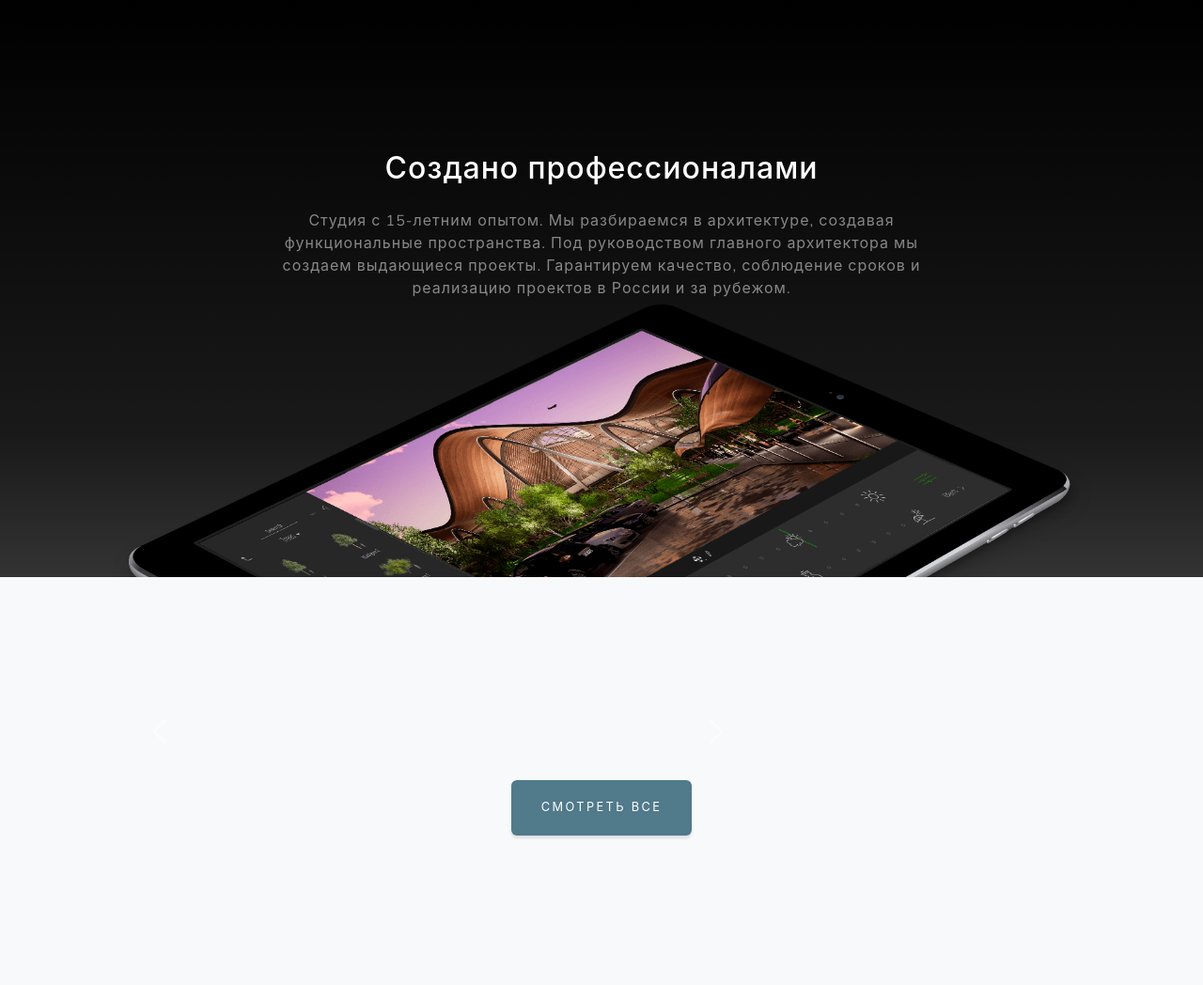
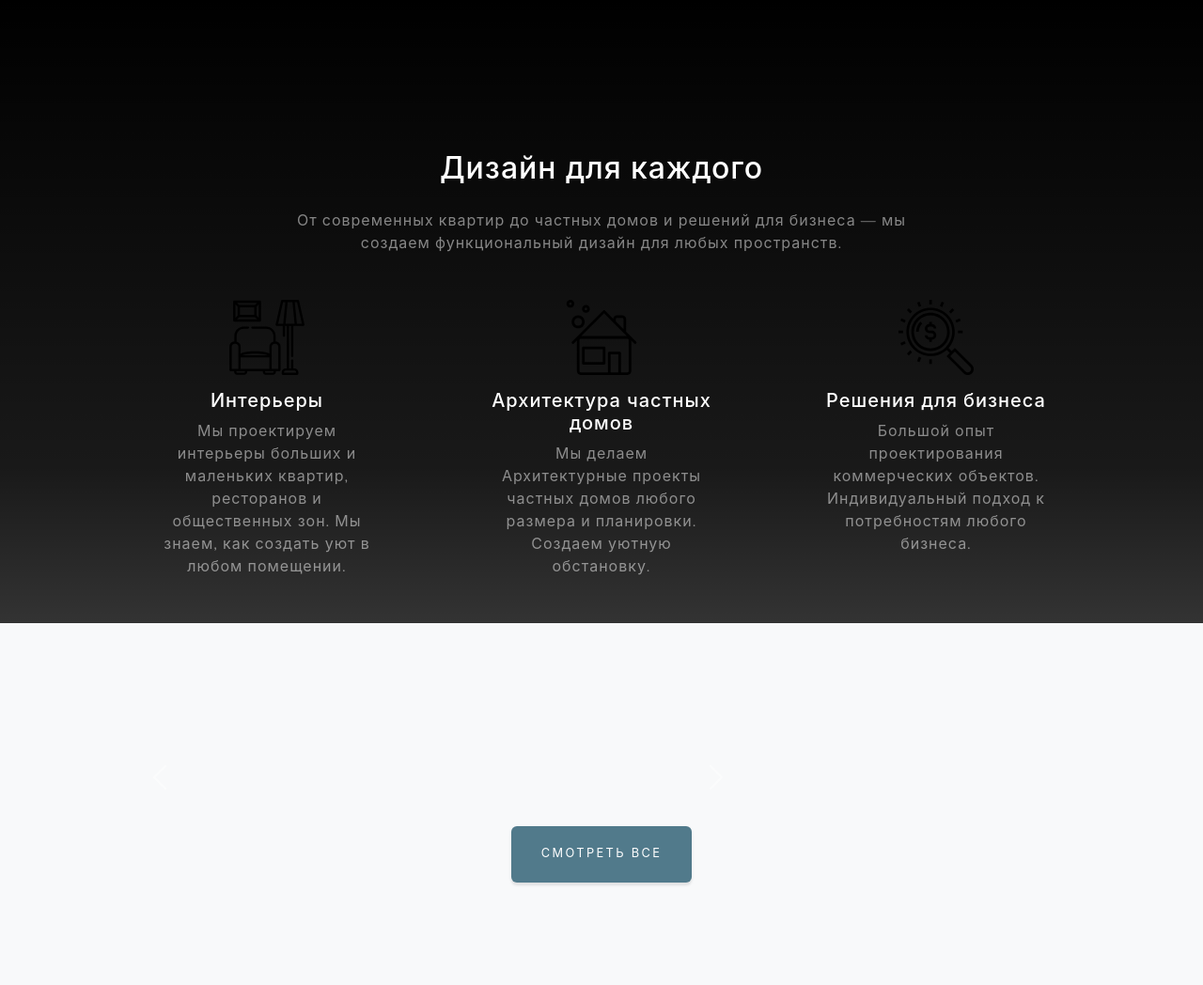
Before and after one commit to kosdmit/Sunrise_project, a Django app: page / in a window 1280 px wide. Shown: the part 799-1847 px from the top of the page at 94% size. Run offline with Django 4.2, Linux system fonts and the light colour scheme; data that the repository does not hold is empty; parts of the project's set-up code (start-up, migrations or seed data) failed here and were passed over; some libraries are stand-ins or nearby versions.

Commit message:
Updated about section on the main page

```diff
--- a/templates/sections/about__index.html
+++ b/templates/sections/about__index.html
@@ -1,16 +1,47 @@
-{% extends 'sections/about.html' %}
 {% load static %}
 
-{% block title %}Создано профессионалами{% endblock %}
-
-{% block description %}
-    Студия с 15-летним опытом.
-  Мы разбираемся в архитектуре, создавая функциональные пространства.
-  Под руководством главного архитектора мы создаем выдающиеся проекты.
-  Гарантируем качество, соблюдение сроков и реализацию проектов
-  в России и за рубежом.
-{% endblock %}
-
-{% block image %}
-  <img class="img-fluid" src="{% static 'img/bg_images/ipad.min.png' %}" alt="..."/>
-{% endblock %}
+<section id="about" class="about-section text-center">
+  <div class="container px-4 px-lg-5">
+    <div class="row gx-4 gx-lg-5 justify-content-center">
+      <div class="col-lg-8">
+        <h2 class="text-white mb-4">Дизайн для каждого</h2>
+        <div class="text-white-50">
+          От современных квартир до частных домов и решений для бизнеса —
+          мы создаем функциональный дизайн для любых пространств.
+        </div>
+      </div>
+    </div>
+    <div class="row">
+      <div class="item col-12 col-lg-4">
+        <div class="item-inner text-center p-3 p-lg-5">
+          <img class="mb-3" width="80" height="80" src="{% static 'icons/interior.svg' %}" alt="">
+          <h5 class="text-white">Интерьеры</h5>
+          <div class="text-white-50">
+            Мы проектируем интерьеры больших и маленьких квартир,
+            ресторанов и общественных зон.
+            Мы знаем, как создать уют в любом помещении.
+          </div>
+        </div><!--//item-inner-->
+      </div><!--//item-->
+      <div class="item col-12 col-lg-4">
+        <div class="item-inner text-center p-3 p-lg-5">
+          <img class="mb-3" width="80" height="80" src="{% static 'icons/house.svg' %}" alt="">
+          <h5 class="text-white">Архитектура частных домов</h5>
+          <div class="text-white-50">
+            Мы делаем Архитектурные проекты частных домов любого размера и планировки.
+            Создаем уютную обстановку.
+          </div>
+        </div><!--//item-inner-->
+      </div><!--//item-->
+      <div class="item col-12 col-lg-4">
+        <div class="item-inner text-center p-3 p-lg-5">
+          <img class="mb-3" width="80" height="80" src="{% static 'icons/dollar.svg' %}" alt="">
+          <h5 class="text-white">Решения для бизнеса</h5>
+          <div class="text-white-50">
+            Большой опыт проектирования коммерческих объектов. Индивидуальный подход к потребностям любого бизнеса.
+          </div>
+        </div><!--//item-inner-->
+      </div><!--//item-->
+    </div>
+  </div>
+</section>
```
Also changed, not shown: static_files/icons/dollar.svg (added), static_files/icons/house.svg (added), static_files/icons/interior.svg (added).
